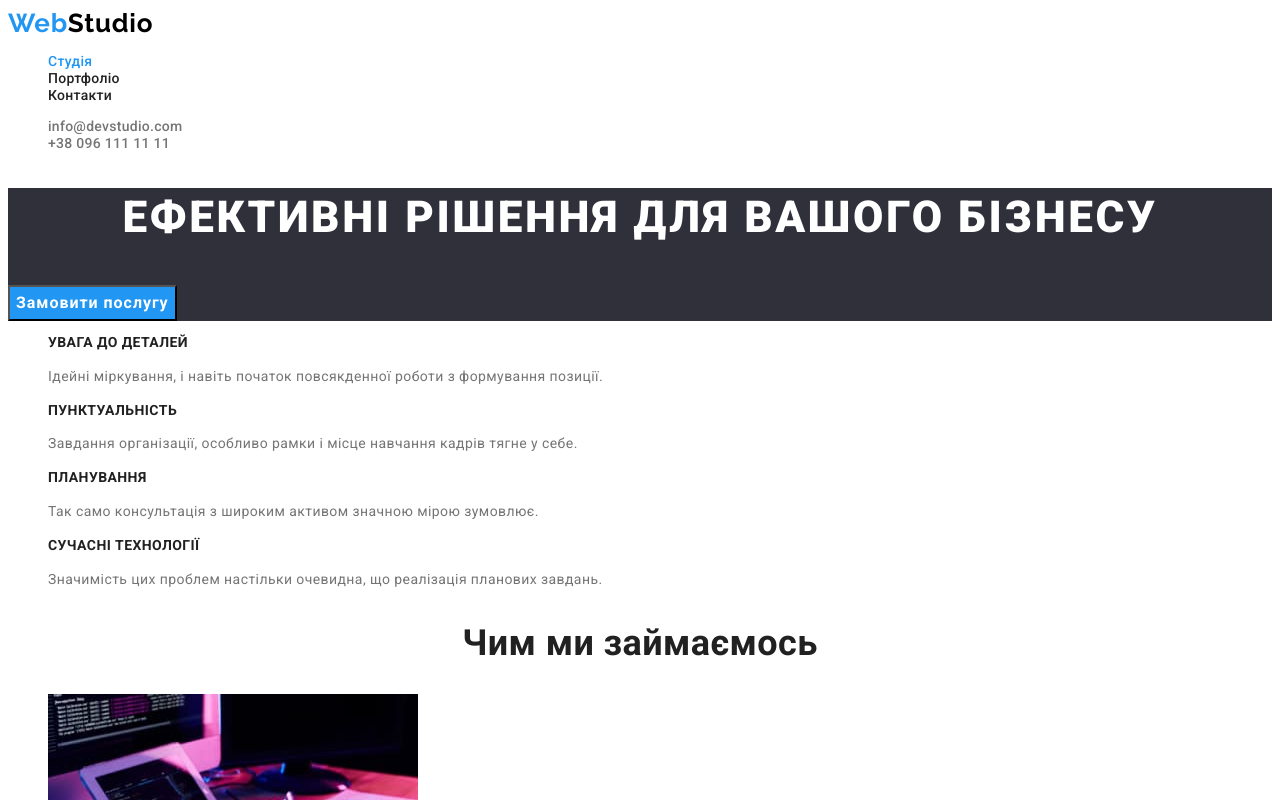
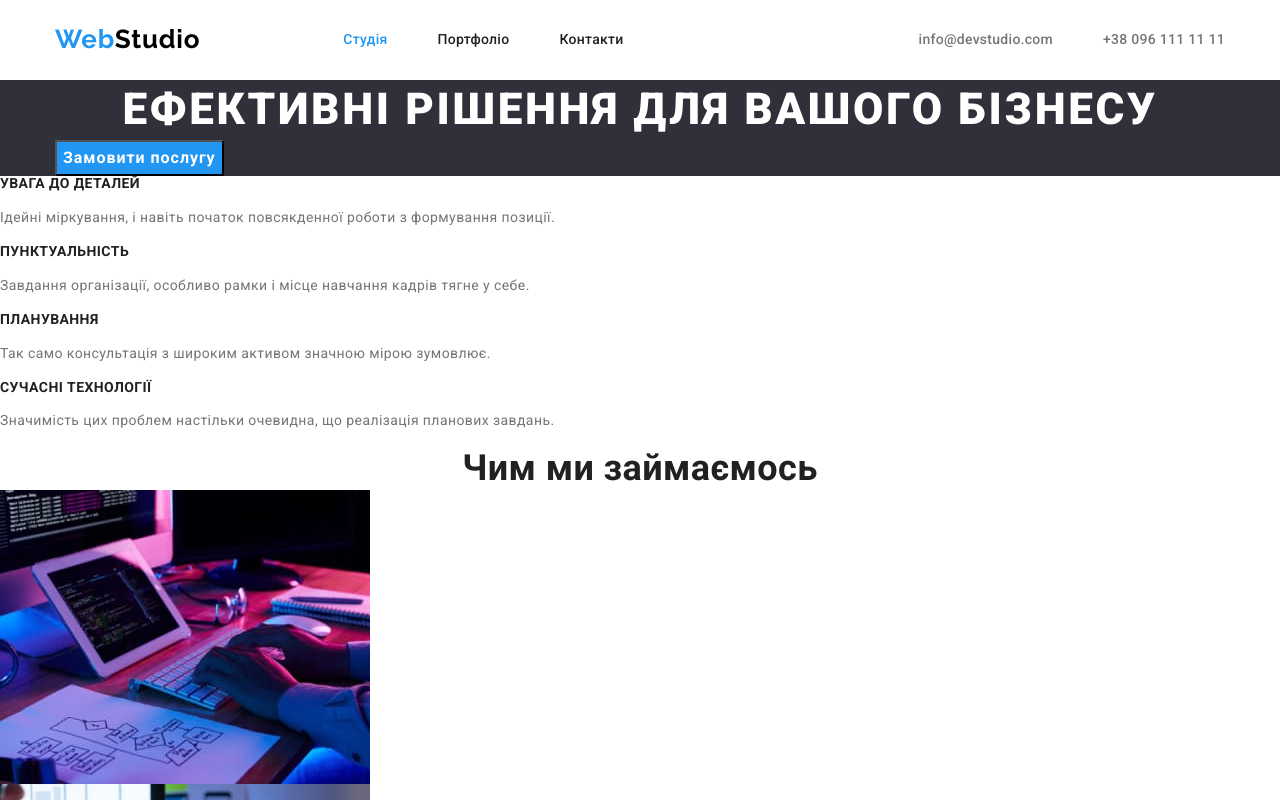
Before and after one commit to laflame102/goit-markup-hw-03, a plain HTML site: page index.html in a window 1280 px wide. Shown: the top 800 px of the page. Drawn offline with nearby package versions, Linux system fonts and the light colour scheme.

Commit message:
зробив хедер

```diff
--- a/css/styles.css
+++ b/css/styles.css
@@ -22,6 +22,41 @@ letter-spacing: 0.03em;
 background-color: var(--white-color);
 color: var(--text-color);
 font-size: 14px ;
+}
+
+h1,
+h2,
+h3,
+h4,
+h5,
+h6 p {
+    margin-top: 0;
+    margin-bottom: 0;
+}
+
+ul,
+ol {
+    margin-top: 0;
+    margin-bottom: 0;
+    padding-left: 0;
+}
+
+button {
+    cursor: pointer;
+}
+
+img {
+    display: block;
+        max-width: 100%;
+        height: auto;
+}
+
+.container {
+    width: 1200px;
+    margin-left: auto;
+    margin-right: auto;
+    padding-left: 15px;
+    padding-right: 15px;
 }
 
 .link {
@@ -53,6 +88,11 @@ font-size: 14px ;
     font-size: 26px;
     line-height: 1.19;
     letter-spacing: 0.03em;
+
+    margin-right: 93px;
+    padding-top: 24px;
+    padding-bottom: 25px;
+
 }
 
 .logo {
@@ -65,6 +105,17 @@ font-size: 14px ;
 
 
 /* page navigation */
+.header-nav {
+    display: flex;
+    align-items: center;
+}
+
+.page-navigation {
+    display: flex;
+    align-items: center;
+    column-gap: 50px;
+}
+
 .page-link:hover,
 .page-link:focus {
  color: var(--color-links);
@@ -77,7 +128,8 @@ font-size: 14px ;
     line-height: 1.14;
     letter-spacing: 0.02em;
     color: var(--black-color);
-
+    padding-top: 32px;
+    padding-bottom: 32px;
 }
 
 .current {
@@ -85,6 +137,13 @@ font-size: 14px ;
 }
 
 /* address */
+.header-contacts {
+    display: flex;
+    align-items: center;
+    margin-left: auto;
+    gap: 50px;
+}
+
 .address-header:hover,
 .address-header:focus {
  color: var(--color-links);
@@ -131,6 +190,7 @@ font-size: 14px ;
 box-shadow: 0px 4px 4px rgba(0, 0, 0, 0.15);
     border-radius: 4px;
 }
+
 .hero-button {
         font-weight: 700;
         font-family: inherit;
@@ -141,6 +201,7 @@ box-shadow: 0px 4px 4px rgba(0, 0, 0, 0.15);
     color: var(--white-color);
     cursor: pointer;
 }
+
 
 /* our benefits */
 .benefits-title {
--- a/index.html
+++ b/index.html
@@ -8,28 +8,36 @@
     <link rel="preconnect" href="https://fonts.gstatic.com" crossorigin>
     <link href="https://fonts.googleapis.com/css2?family=Raleway:wght@700&family=Roboto:wght@400;500;700;900&display=swap"
         rel="stylesheet">
+        <link rel="stylesheet" href="https://cdn.jsdelivr.net/npm/modern-normalize@1.1.0/modern-normalize.min.css">
     <link rel="stylesheet" href="css/styles.css">
 </head>
 <body>
     <header class="page-header">
- <nav>
-    <a class="logo-name link" href="./index.html"> <span class="logo">Web</span><span class="logo-second-word">Studio</span></a>
+        <div class="container header-nav">
+<nav class="page-navigation">
+    <a class="logo-name link" href="./index.html"> <span class="logo">Web</span><span
+            class="logo-second-word">Studio</span></a>
 
     <ul class="page-navigation list">
         <li><a class="page-link link current" href="./index.html">Студія</a></li>
         <li><a class="page-link link" href="./portfolio.html">Портфоліо</a></li>
         <li><a class="page-link link" href="#">Контакти</a></li>
     </ul>
- </nav>
- <ul class="list">
+</nav>
+<ul class="header-contacts list">
     <li><a class="address-header link" href="mailto:info@devstudio.com">info@devstudio.com</a></li>
     <li><a class="phone-header link" href="tel:+380961111111">+38 096 111 11 11</a></li>
- </ul>
+</ul>
+        </div>
+
     </header>
 <main>
         <section class="hero">
-            <h1 class="hero-title">Ефективні рішення для вашого бізнесу</h1>
-            <button type="button" class="hero-button">Замовити послугу</button>
+            <div class="container">
+   <h1 class="hero-title">Ефективні рішення для вашого бізнесу</h1>
+  <button type="button" class="hero-button">Замовити послугу</button>
+
+            </div>
         </section>
 
         <section>
```
Also changed, not shown: portfolio.html (+1 -0 lines).
